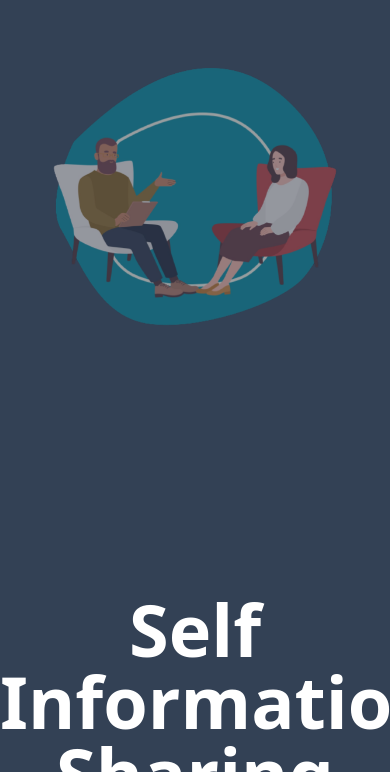
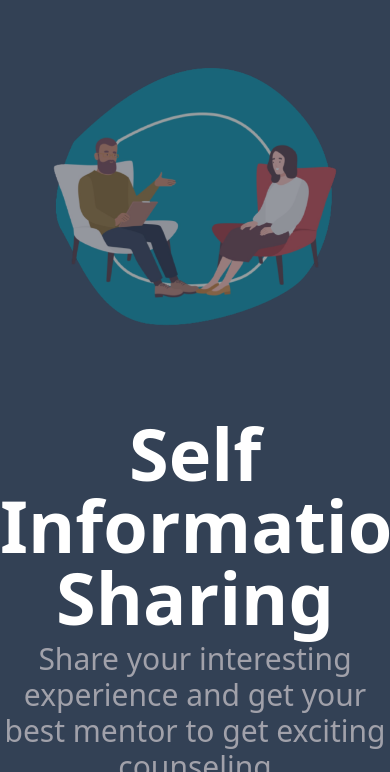
Before and after one commit to subhanfauzan/Kelompok1, a website: page src/index.html in a window 390 px wide. Shown: the part 72-844 px from the top of the page. Drawn offline with Linux system fonts and the light colour scheme.

Commit message:
benerin responsive

```diff
--- a/src/index.html
+++ b/src/index.html
@@ -101,11 +101,13 @@
         </div>
       </div>
     </nav>
-    <div class="w-full mx-auto grid grid-cols-1 lg:grid-cols-2 bg-slate-700">
-      <div class="flex justify-center w-full pt-14 pb-20">
+    <div
+      class="w-full mx-auto grid grid-cols-1 lg:grid-cols-2 bg-slate-700 sm:grid-flow-row"
+    >
+      <div class="flex justify-center w-full pt-14 lg:pb-20">
         <img src="gam1.png" alt="" class="w-3/4 animate-pulse" />
       </div>
-      <div class="pt-24">
+      <div class="lg:pt-24">
         <p class="text-7xl pt-20 font-bold text-white text-center">
           Self Information Sharing
         </p>
```
Also changed, not shown: dist/output.css.
